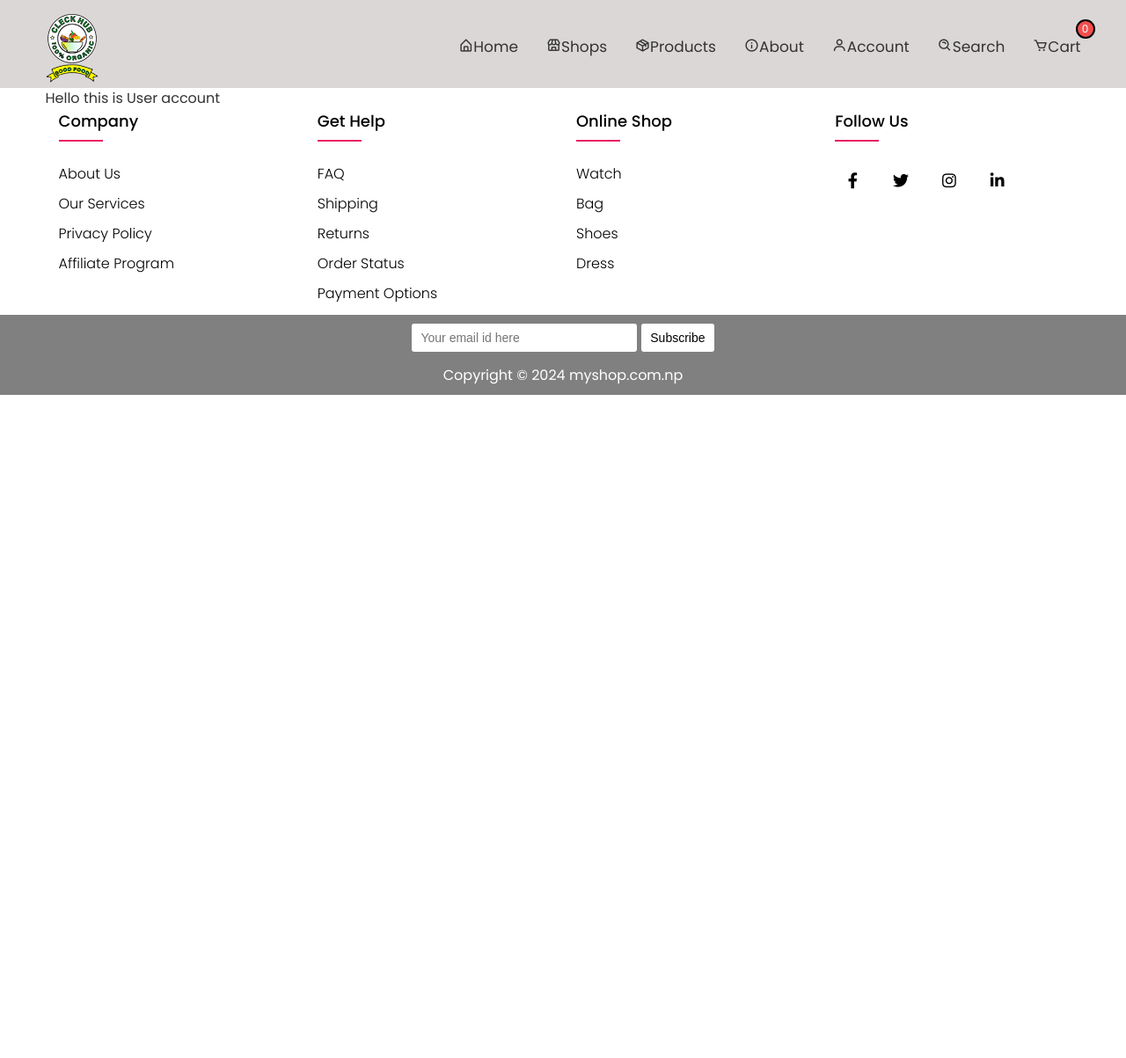
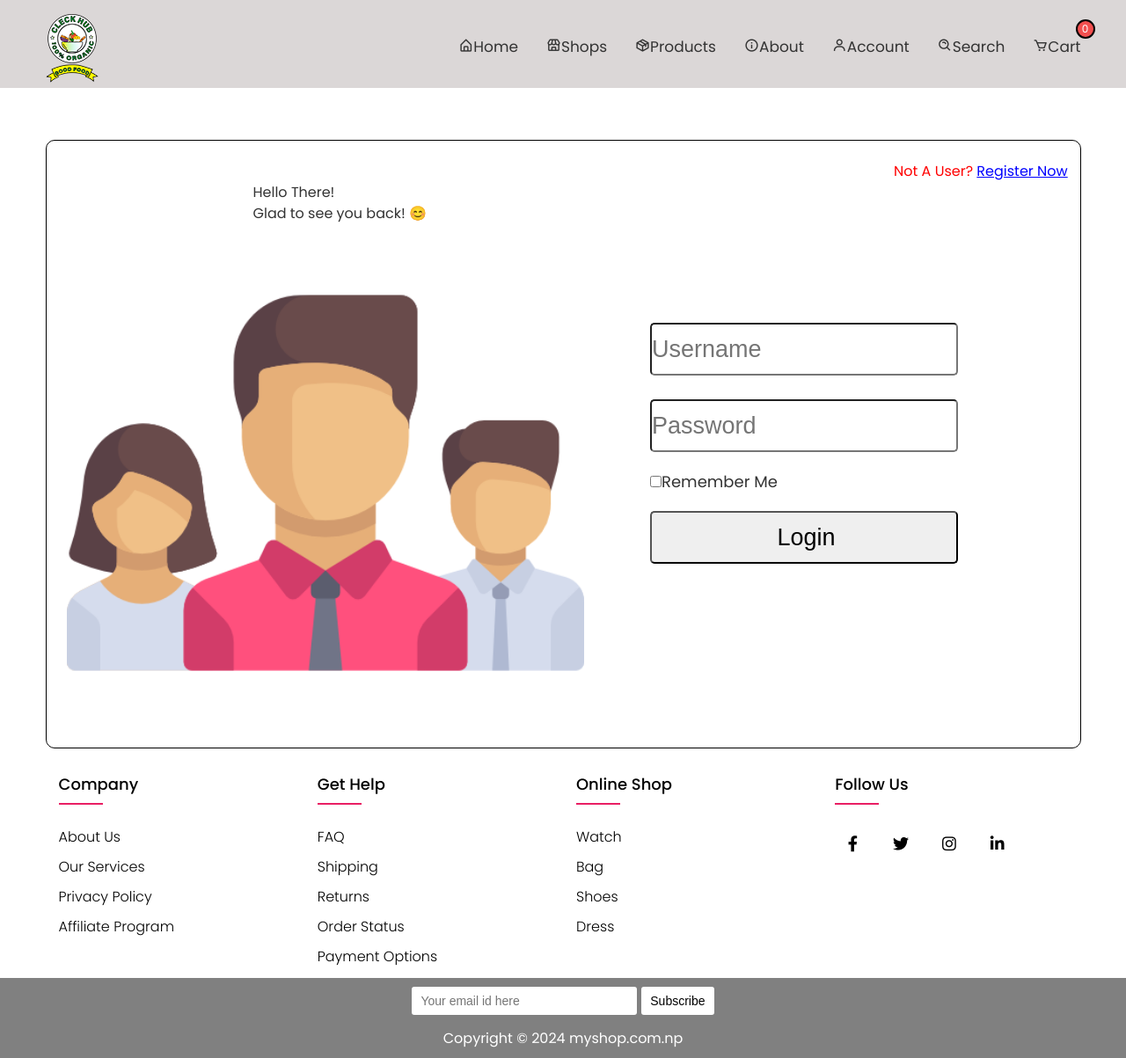
Before and after one commit to RajaulAnsari/E-Commerce, a PHP site: page /XE/userlog.php in a window 1280 px wide. Shown: the whole page at 88% size. Before the commit the page ends 449 px from the top, so only its background shows below. Run offline with PHP 8.4, Linux system fonts and the light colour scheme; some web fonts are replaced.

Commit message:
page added

```diff
--- a/about.php
+++ b/about.php
@@ -23,13 +23,13 @@ session_start();
 <body>
 
     <?PHP
-    require "./components/navbar/nav.php";
+    include "./components/navbar/nav.php";
     ?>
 
     <h1>This is about us</h1>
 
     <?PHP
-    require "./components/footer/footer.php";
+    include "./components/footer/footer.php";
     ?>
 
 
--- a/cart.php
+++ b/cart.php
@@ -26,15 +26,15 @@ session_start();
 <body>
 
     <?PHP
-    require "./components/navbar/nav.php";
+    include "./components/navbar/nav.php";
     ?>
 
     <?PHP
-    require "./components/cartmain/cart_main.php";
+    include "./components/cartmain/cart_main.php";
     ?>
 
     <?PHP
-    require "./components/footer/footer.php";
+    include "./components/footer/footer.php";
     ?>
 
 
--- /dev/null
+++ b/components/account/user-account-css.css
@@ -0,0 +1,59 @@
+.user-div{
+    /* align-items: flex-end; */
+    margin-top: 5%;
+    justify-content: end;
+    border: 1px solid black;
+    border-radius: 10px;
+}
+.user-div>p>a{
+    text-decoration: underline;
+    color: blue;
+
+}
+.user-div>img{
+    margin: 0;
+    width: 50%;
+    height: 100%;
+    margin-left: 2%;
+
+}
+.user-div>p{
+    /* margin: 0; */
+    margin-top: 2%;
+    margin-left: 82%;
+    color: red;
+}
+.greet{
+    /* margin-top: 5%; */
+    margin-left: 20%;
+    font-size: 20px;
+}
+.user-form{
+    position: absolute;
+    top: 45%;
+    left: 55%;
+}
+.uform>input, .uform>button{
+    margin: 0;
+    margin-top: 2%;
+    margin-left: 10%;
+    /* padding:10px 200px 10px 5px; */
+    margin-bottom: 20px;
+    border-radius: 5px;
+    width: 350px;
+    height: 60px;
+    font-size: 1.5rem;
+}
+.remember>input{
+    margin: 0;
+    margin-top: 2%;
+    margin-left: 10%;
+    padding:10px 200px 10px 5px;
+    margin-bottom: 20px;
+    border-radius: 5px;
+}
+.uform>button{
+    padding:10px 0 10px 5px;
+    width: 100%;
+    text-align: center;
+}
--- a/components/account/user-account.php
+++ b/components/account/user-account.php
@@ -1,8 +1,24 @@
 <div class="container">
-<div>
-    <p>
-        Hello this is User account
-    </p>
-</div>
+    <div class="user-div">
+        <p>Not A User? <a href="#">Register Now</a></p>
+        <div class="greet">
+            <p>Hello There!</p>
+            <p>
+                Glad to see you back! &#128522;
+            </p>
+        </div>
+        <img src="./images/User-Trader/Users.png" alt="banner">
+        <div class=user-form>
+            <form class="uform">
+                <input type="email" name="username" placeholder="Username" required></br>
+                <input type="password" name="password" id="password" placeholder="Password" required></br>
+                <remember class="remember">
+                <input type="checkbox" name="remember" value="remember">Remember Me</br>
+                </remember>
+                <button type="submit" onclick="">Login</button>
+            </form>
+        </div>
+    </div>
+    </br>
 
 </div>
--- a/components/navbar/nav.php
+++ b/components/navbar/nav.php
@@ -8,19 +8,19 @@
         </a>
       </div>
       <div class="navbar-list">
-        <div class="icon"><a href="../E-Commerce/index.php"><i class='bx bx-home-alt '></i>Home</a></div>
-        <div class="icon"><a href="../E-Commerce/shops.php"><i class='bx bx-store'></i>Shops</a></div>
-        <div class="icon"><a href="../E-Commerce/products.php"><i class='bx bx-package'></i>Products</a></div>
-        <div class="icon"><a href="../E-Commerce/about.php"><i class='bx bx-info-circle'></i>About</a></div>
-        <div class="icon"><a href="../E-Commerce/account.php"><i class='bx bx-user'></i>Account</a></div>
+        <div class="icon"><a href="./index.php"><i class='bx bx-home-alt '></i>Home</a></div>
+        <div class="icon"><a href="./shops.php"><i class='bx bx-store'></i>Shops</a></div>
+        <div class="icon"><a href="./products.php"><i class='bx bx-package'></i>Products</a></div>
+        <div class="icon"><a href="./about.php"><i class='bx bx-info-circle'></i>About</a></div>
+        <div class="icon"><a href="./account.php"><i class='bx bx-user'></i>Account</a></div>
         <div class="close nav-toggle">
           <i class='bx bx-x'></i>
         </div>
         <div class="icons">
-          <div class="icon search-icon-nav" onclick="showSearch()"><a href="#"><i
+          <div class="icon search-icon-nav" onclick="showSearch()"><a href=""><i
                 class='bx bx-search-alt'></i>Search</a></div>
 
-          <div class="icon cart"><a href="../E-Commerce/cart.php"><i class='bx bx-cart'></i>Cart
+          <div class="icon cart"><a href="./cart.php"><i class='bx bx-cart'></i>Cart
               <?php
               if (isset($_SESSION['cart'])) {
                   $count = count($_SESSION['cart']);
--- a/css/colors.css
+++ b/css/colors.css
@@ -5,8 +5,4 @@
   --themecolor: #F2B34E;
 
   --darkgrey: #272727;
-  --dark-featured-product: #313131;
-  --login-page-color: #FFBF00;
-  --okcolor-dark-mode: lightgreen;
-  --okcolor-light-mode: green;
 }
--- a/index.php
+++ b/index.php
@@ -24,15 +24,15 @@ session_start();
 <body>
 
     <?PHP
-    require "./components/navbar/nav.php";
+    include "./components/navbar/nav.php";
     ?>
 
     <?PHP
-    require "./components/body/body.php";
+    include "./components/body/body.php";
     ?>
 
     <?PHP
-    require "./components/footer/footer.php";
+    include "./components/footer/footer.php";
     ?>
 
 <script src="./js/main.js" async defer></script>
--- a/products.php
+++ b/products.php
@@ -23,13 +23,13 @@ session_start();
 <body>
 
     <?PHP
-    require "./components/navbar/nav.php";
+    include "./components/navbar/nav.php";
     ?>
 
     <h1 style="color:red;">This is products</h1>
 
     <?PHP
-    require "./components/footer/footer.php";
+    include "./components/footer/footer.php";
     ?>
 
 
--- a/shops.php
+++ b/shops.php
@@ -23,13 +23,13 @@ session_start();
 <body>
 
     <?PHP
-    require "./components/navbar/nav.php";
+    include "./components/navbar/nav.php";
     ?>
 
     <h1>This is shops</h1>
 
     <?PHP
-    require "./components/footer/footer.php";
+    include "./components/footer/footer.php";
     ?>
 
 
--- a/traderlog.php
+++ b/traderlog.php
@@ -16,6 +16,7 @@ session_start();
     <link rel="stylesheet" type="text/css" href="https://cdnjs.cloudflare.com/ajax/libs/font-awesome/5.15.1/css/all.min.css">
 
     <link rel="stylesheet" href="./css/main.css">
+    <link rel="stylesheet" href="./components/account/user-account-css.css">
 
 
 </head>
@@ -23,7 +24,7 @@ session_start();
 <body>
 
     <?PHP
-    require "./components/navbar/nav.php";
+    include "./components/navbar/nav.php";
     ?>
 
     <?PHP
@@ -31,7 +32,7 @@ session_start();
     ?>
 
     <?PHP
-    require "./components/footer/footer.php";
+    include "./components/footer/footer.php";
     ?>
 
 
--- a/userlog.php
+++ b/userlog.php
@@ -16,6 +16,7 @@ session_start();
     <link rel="stylesheet" type="text/css" href="https://cdnjs.cloudflare.com/ajax/libs/font-awesome/5.15.1/css/all.min.css">
 
     <link rel="stylesheet" href="./css/main.css">
+    <link rel="stylesheet" href="./components/account/user-account-css.css">
 
 
 </head>
@@ -23,7 +24,7 @@ session_start();
 <body>
 
     <?PHP
-    require "./components/navbar/nav.php";
+    include "./components/navbar/nav.php";
     ?>
 
     <?PHP
@@ -31,11 +32,12 @@ session_start();
     ?>
 
     <?PHP
-    require "./components/footer/footer.php";
+    include "./components/footer/footer.php";
     ?>
 
 
-    <script src="./js/main.js" async defer></script>
+<script src="./js/main.js" async defer></script>
+
 </body>
 
 </html>
```
Also changed, not shown: account.php (+5 -3 lines), components/account/accnt-home.css (added, +49 -0 lines), components/account/account-home.php (+17 -9 lines), components/account/trader-account.php (+21 -5 lines), images/User-Trader/Trader.png (added), images/User-Trader/Traders.png (added), images/User-Trader/Users.png (added).
